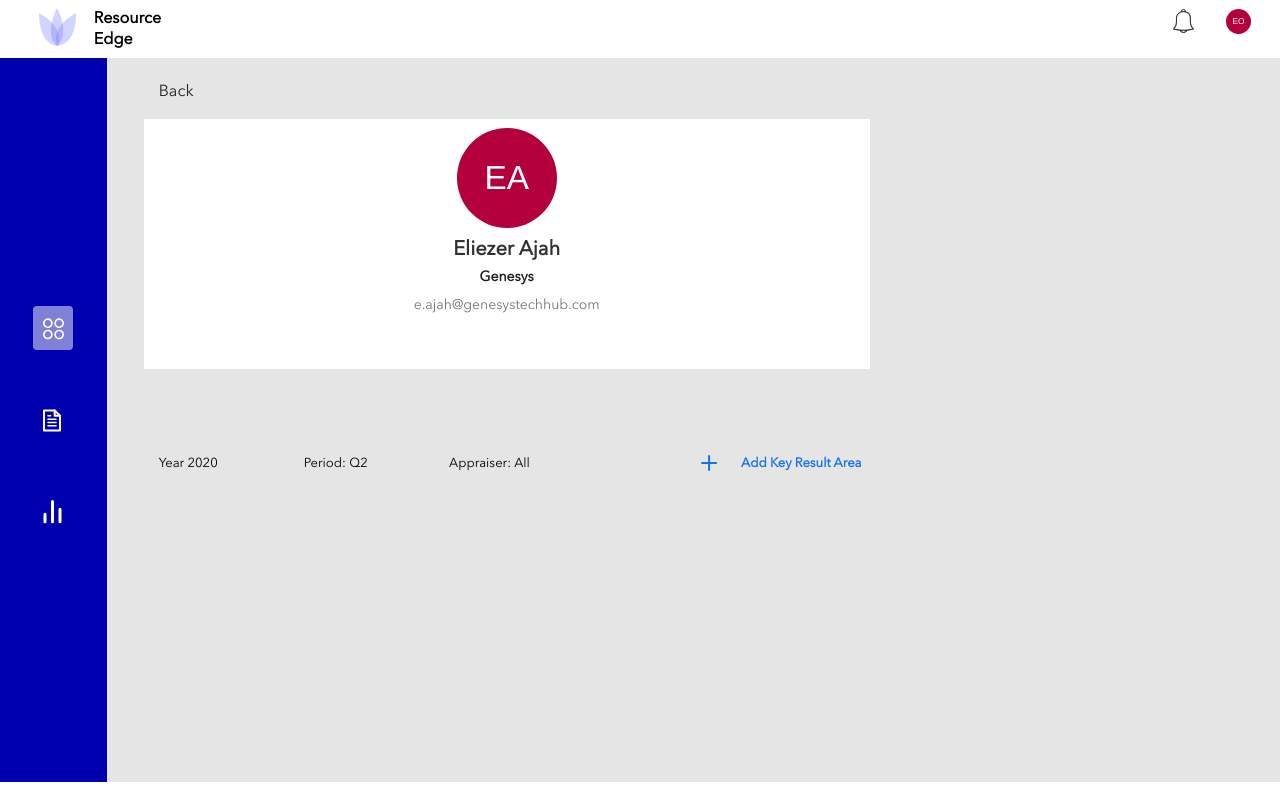
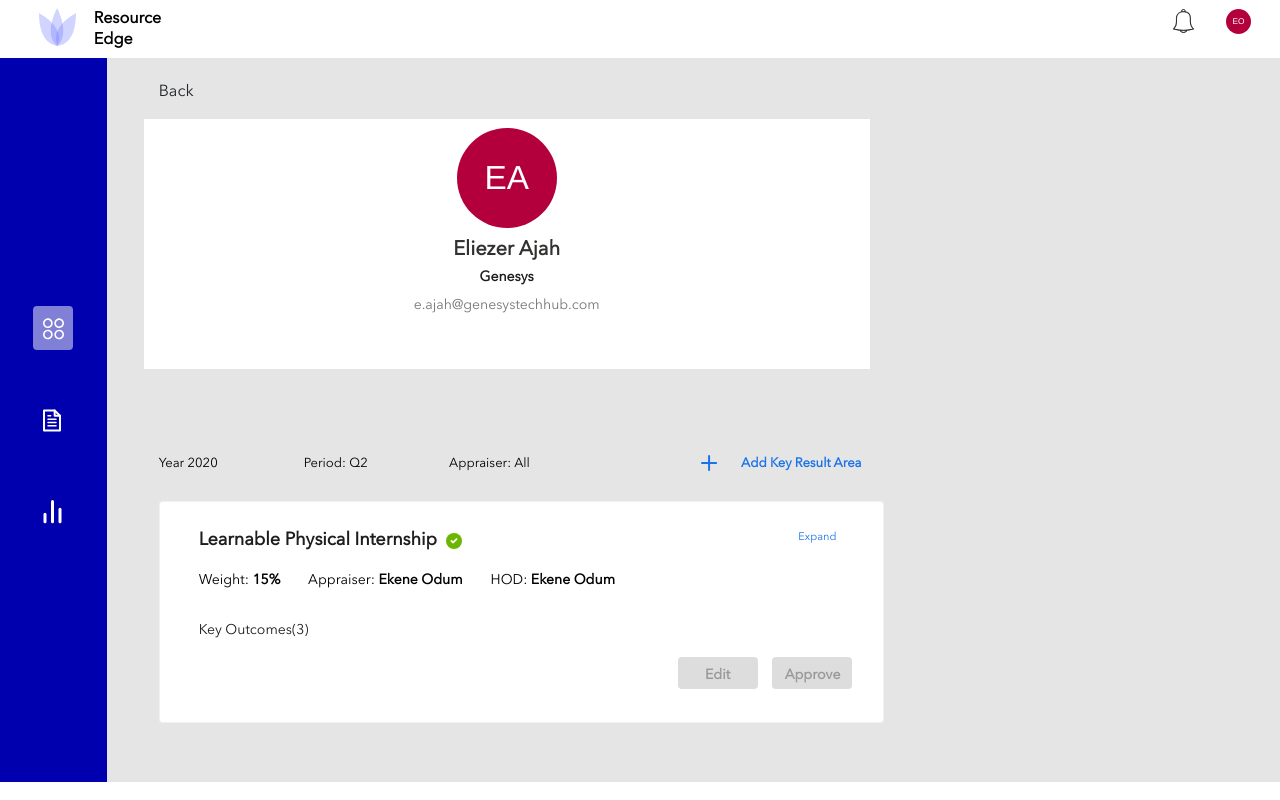
Before and after one commit to OkoyeApps/Resourceedge_Microservices, a React (Create React App) app: page /manager_dashboard in a window 1280 px wide. Built offline with nearby package versions, Linux system fonts and the light colour scheme.

Commit message:
Completed the managerDashboard page

```diff
--- a/src/pages/managerDashboard/managerDashboard.css
+++ b/src/pages/managerDashboard/managerDashboard.css
@@ -70,3 +70,65 @@
     padding-left: 106px;
     cursor: pointer;
 }
+.manager-employee-designation {
+    width: 725px;
+    height: 222px;
+    background: #FFFFFF;
+    border: 1px solid rgba(205, 208, 227, 0.2955);
+    box-sizing: border-box;
+    border-radius: 4px;
+    padding: 27px 0px 0px 39px;
+}
+.employee-designation-box {
+    height: 27px;
+    width: 653px;
+    display: grid;
+    grid-template-columns: 70% 10%;
+    grid-gap: 20%;
+    margin-bottom: 13px;
+}
+.employee-designation-box > div {
+    height: 100%;
+}
+.employee-designation-box p {
+    color: #1A73E8;
+    font-weight: 500;
+    font-size: 11px;
+    margin: 0;
+    margin-left: 12px;
+}
+.employee-designation-box h3 {
+    color: #1D1D1D;
+    font-size: 18px;
+    font-weight: bold;
+    margin: 0;
+}
+.manager-appraiser-details {
+    font-weight: normal;
+    font-size: 14px;
+    color: #000000;
+    height: 20px;
+    margin-bottom: 30px;
+}
+.manager-key-outcomes p {
+    font-size: 14px;
+    color: #1D1D1D;
+}
+.manager-key-outcomes {
+    height: 22px;
+    margin-bottom: 16px;
+}
+.manager-aprrove-buttons {
+    width: 80px;
+    height: 32px;
+    background: #DDDDDD;
+    color: #999999;
+    font-weight: 600;
+    font-size: 14px;
+    text-align: center;
+    margin-bottom: 35px;
+}
+.manager-aprrove-buttons:first-child {
+    margin-right: 14px;
+    margin-left: 479px;
+}
--- a/src/pages/managerDashboard/managerDashboard.js
+++ b/src/pages/managerDashboard/managerDashboard.js
@@ -2,6 +2,7 @@ import React from 'react';
 import './managerDashboard.css';
 import Avatar from "react-avatar";
 import add from '../../assets/images/plusIcon.svg';
+import good from '../../assets/images/Online.svg';
 
 
 const ManagerDashboard = () => {
@@ -25,9 +26,29 @@ const ManagerDashboard = () => {
                     <div className="manager-appraisal"><p>Appraiser: All</p></div>
                     <div className="manager-add">
                         <div>
-                            <img src={add} alt="good icon"  className=""/>
+                            <img src={add} alt="add"  className=""/>
                             <p>Add Key Result Area</p>
                         </div>
+                    </div>
+                </div>
+                <div className="manager-employee-designation">
+                    <div className="employee-designation-box">
+                        <div>
+                            <div>
+                                <h3>Learnable Physical Internship&nbsp;&nbsp;<img src={good} alt="good"  className=""/></h3>
+                            </div>
+                        </div>
+                        <div><p>Expand</p></div>
+                    </div>
+                    <div className="manager-appraiser-details">
+                        <p>Weight: <b>15%</b>&nbsp;&nbsp;&nbsp;&nbsp;&nbsp;&nbsp;&nbsp;&nbsp;Appraiser: <b>Ekene Odum</b>&nbsp;&nbsp;&nbsp;&nbsp;&nbsp;&nbsp;&nbsp;&nbsp;HOD: <b>Ekene Odum</b></p>
+                    </div>
+                    <div className="manager-key-outcomes">
+                        <p>Key Outcomes(3)</p>
+                    </div>
+                    <div>
+                        <button type="button" className="btn manager-aprrove-buttons">Edit</button>
+                        <button type="button" className="btn manager-aprrove-buttons">Approve</button>
                     </div>
                 </div>
             </div>
```
